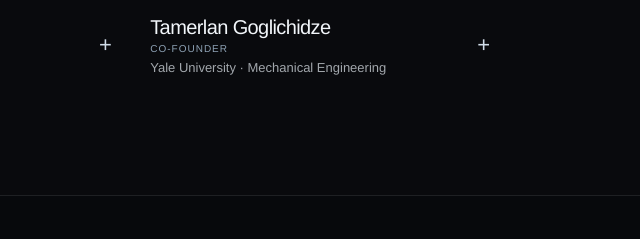
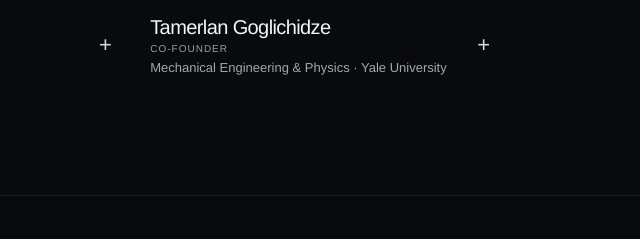
Before and after one commit to GTamerlan/torqara, a plain HTML site: page about.html in a window 1280 px wide. Shown: the part 874-1113 px from the top of the page, 296-936 px from the left. Drawn offline with Linux system fonts and the light colour scheme.

Commit message:
Put Tamerlan majors before Yale in team subtitles

```diff
--- a/about.html
+++ b/about.html
@@ -41,7 +41,7 @@
         <li>
           <button class="founder-card" type="button" data-founder="panel-tamerlan" aria-haspopup="dialog">
             <span class="founder-photo"><img src="assets/vyper/team/tamerlan-goglichidze.jpg" alt="Portrait of Tamerlan Goglichidze" width="1000" height="1524" loading="lazy" decoding="async" style="object-position: 50% 0%"></span>
-            <span class="founder-meta"><strong>Tamerlan Goglichidze</strong><small>Co-founder</small><em class="founder-study">Yale University · Mechanical Engineering</em><span class="founder-more" aria-hidden="true">+</span></span>
+            <span class="founder-meta"><strong>Tamerlan Goglichidze</strong><small>Co-founder</small><em class="founder-study">Mechanical Engineering &amp; Physics · Yale University</em><span class="founder-more" aria-hidden="true">+</span></span>
           </button>
         </li>
       </ul>
@@ -68,7 +68,7 @@
         <button class="founder-close" type="button" aria-label="Close">×</button>
         <p class="about-eyebrow">CO-FOUNDER</p>
         <h2 id="panel-tamerlan-name">Tamerlan Goglichidze</h2>
-        <p class="founder-school">Yale University · Mechanical Engineering</p>
+        <p class="founder-school">Mechanical Engineering &amp; Physics · Yale University</p>
         <div class="founder-bio">
           <p>Tamerlan is a mechanical engineering student at Yale who builds hardware and robotics. He works with the Yale Undergraduate Aerospace Association (YUAA) on digital sun-sensor calibration for spacecraft attitude determination and is a member of the Yale Entrepreneurial Society (YES).</p>
           <p>He designed and built Pi Board, a self-playing Raspberry Pi chessboard whose XY mechanism moves magnets beneath the board to slide the pieces. His software tracks their positions across the 8×8 grid. The project was featured by Hackaday and Raspberry Pi Official Magazine, formerly The MagPi.</p>
```
